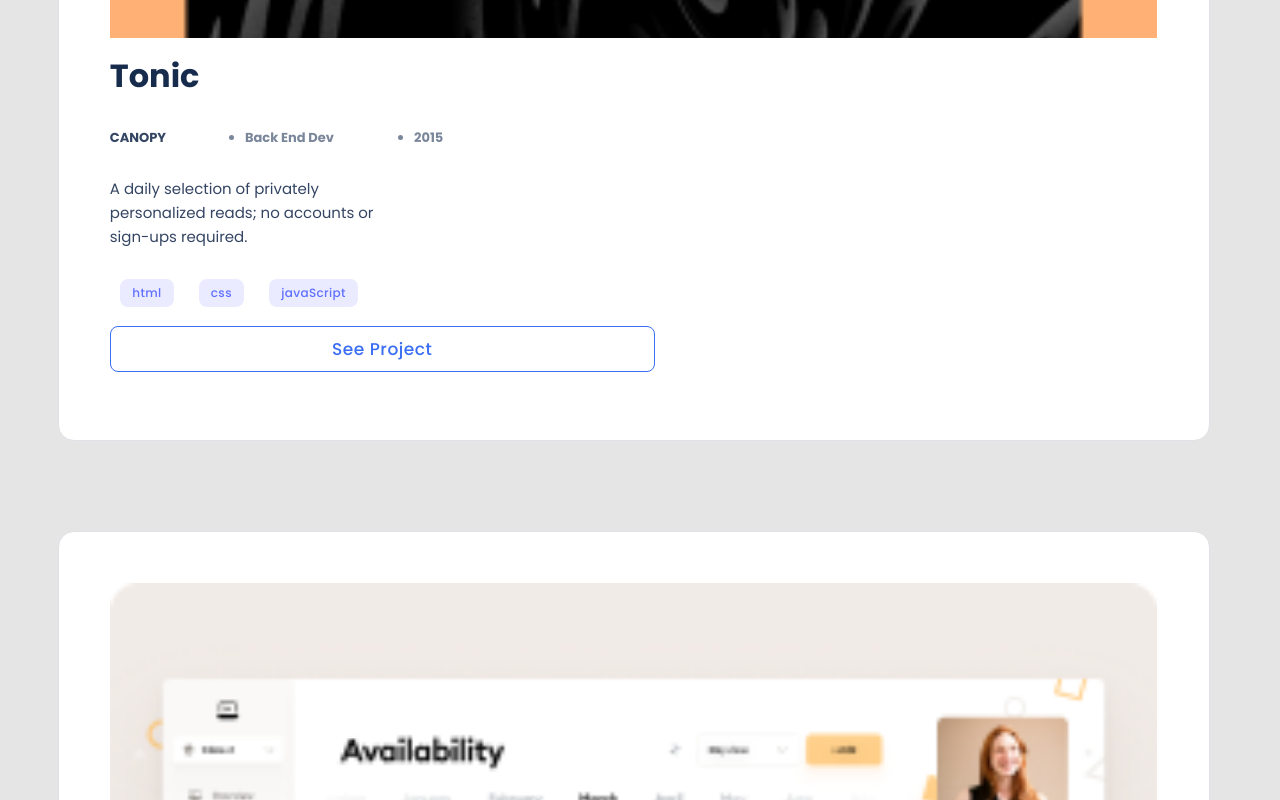
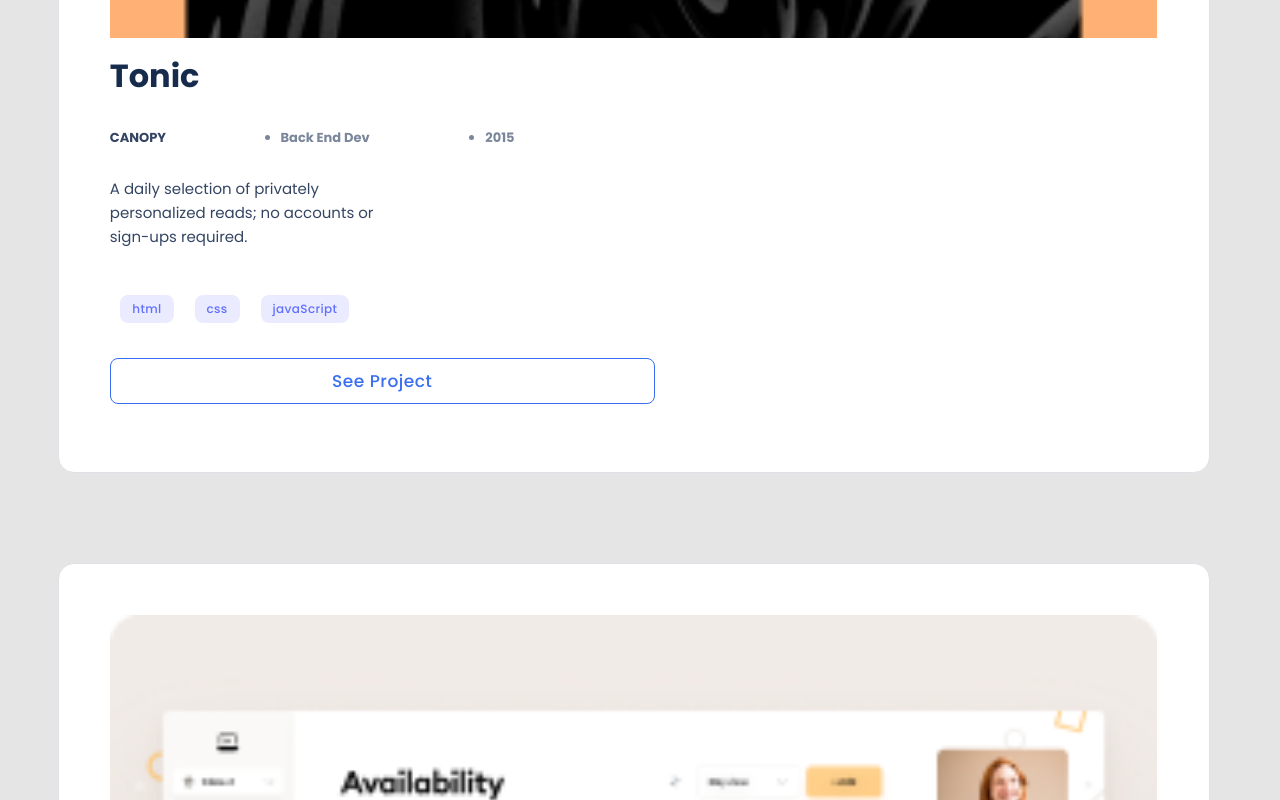
Before and after one commit to npydi/Portfolio, a website: page index.html in a window 1280 px wide. Shown: the part 880-1680 px from the top of the page. Drawn offline with Linux system fonts and the light colour scheme.

Commit message:
Apply float property to technologies list

```diff
--- a/styles.css
+++ b/styles.css
@@ -207,13 +207,26 @@
 .technologies {
   /*display: flex;
   flex-direction: row;*/
-  gap: 3%;
+  /*gap: 3%;
   list-style: none;
   margin: 2em 0;
   list-style-type: none;
   margin: 0;
   padding: 0;
-  overflow: hidden;
+  overflow: hidden; */
+  float: left;
+  gap: 3%;
+  list-style: none;
+  margin: 1em 0;
+}
+
+ul li {
+  float: left;
+  margin-right: 4%;
+}
+
+.about-container {
+  margin: 7.5em 0 2em;
 }
 
 .tech-item {
```
